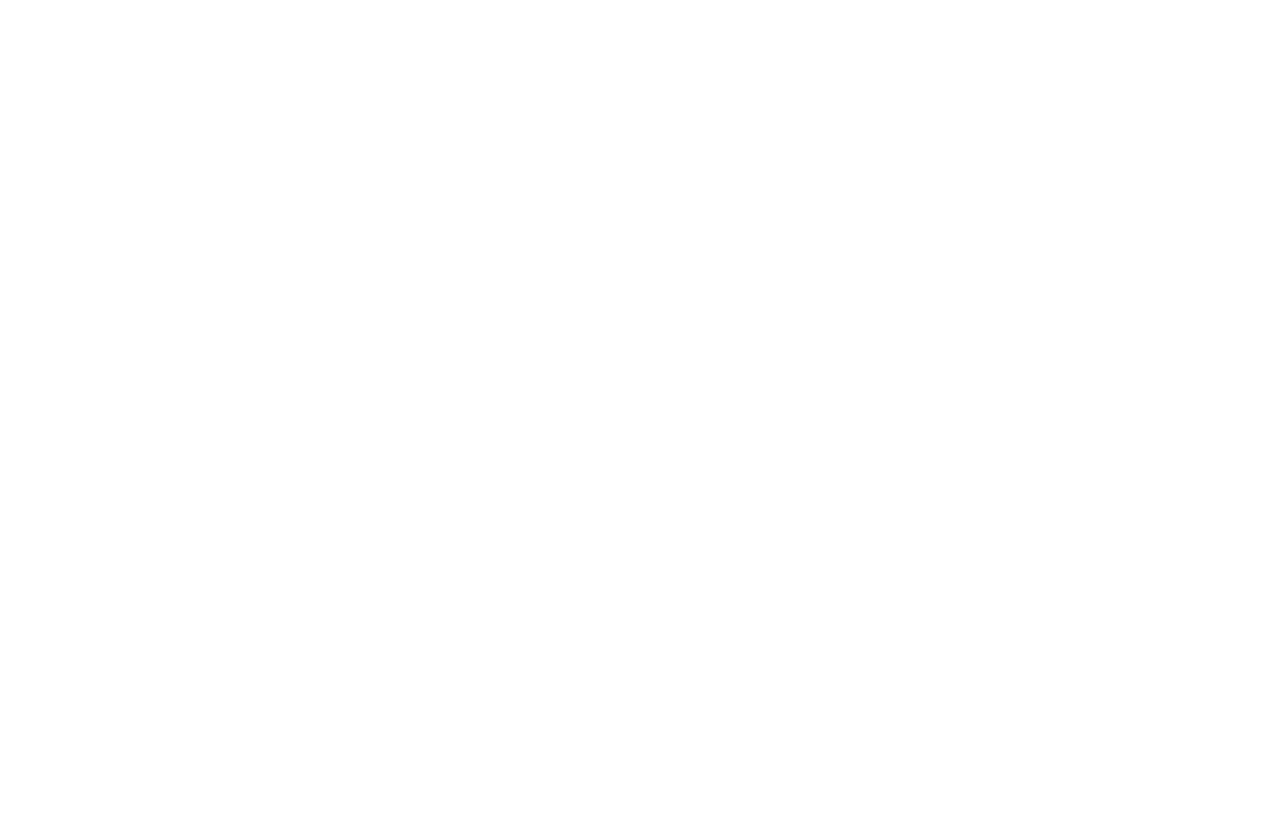
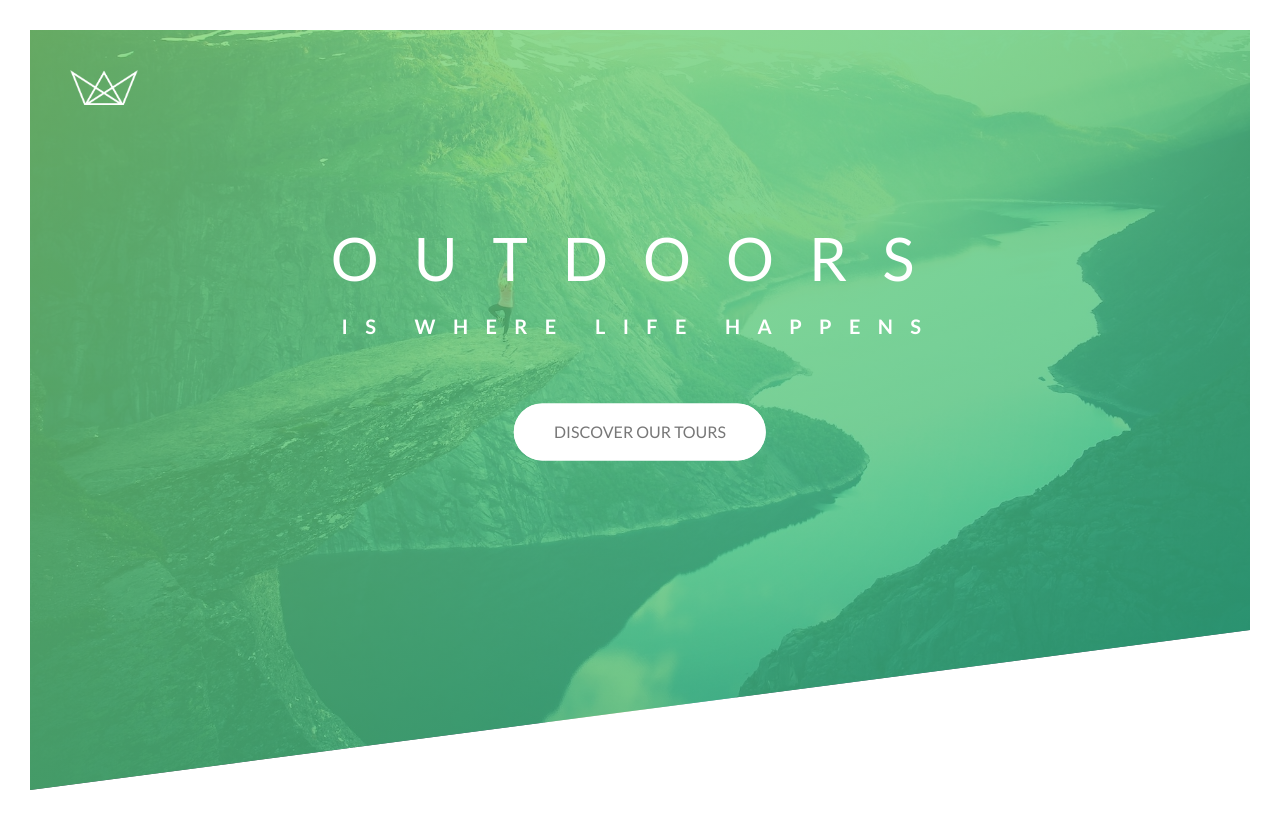
Before and after one commit to Saurav-98/Natours_SCSS, a website built with Vite: page index.html in a window 1280 px wide. Built offline with nearby package versions, Linux system fonts and the light colour scheme.

Commit message:
Header section completed

```diff
--- a/index.html
+++ b/index.html
@@ -4,8 +4,33 @@
     <meta charset="UTF-8" />
     <meta http-equiv="X-UA-Compatible" content="IE=edge" />
     <meta name="viewport" content="width=device-width, initial-scale=1.0" />
+
+    <!-- Google Fonts -->
+    <link rel="preconnect" href="https://fonts.googleapis.com" />
+    <link rel="preconnect" href="https://fonts.gstatic.com" crossorigin />
+    <link
+      href="https://fonts.googleapis.com/css2?family=Lato:wght@100;300;400;700;900&display=swap"
+      rel="stylesheet"
+    />
+    <!--  -->
     <link rel="stylesheet" href="./styles/index.css" />
     <title>NaTours | Starter</title>
   </head>
-  <body></body>
+  <body>
+    <header class="header">
+      <nav>
+        <div class="logo-container">
+          <img src="./assets/logo-white.png" alt="Natours Logo" class="logo" />
+        </div>
+      </nav>
+      <div class="header-content">
+        <h1 class="heading-primary">
+          <span class="heading-primary-main">Outdoors</span>
+          <span class="heading-primary-sub">is where life happens</span>
+        </h1>
+
+        <a href="#" class="btn btn--white btn--animated">Discover our tours</a>
+      </div>
+    </header>
+  </body>
 </html>
--- a/styles/index.css
+++ b/styles/index.css
@@ -0,0 +1,163 @@
+/*
+Light Green: #7ed56f;
+Medium Green : #55c57a;
+Dark Green: #28b485;
+*/
+
+* {
+  margin: 0;
+  padding: 0;
+  box-sizing: border-box;
+}
+a {
+  text-decoration: none;
+  color: #333;
+}
+
+body {
+  font-family: "Lato", sans-serif;
+  font-weight: 400;
+  font-size: 16px;
+  line-height: 1.7;
+  color: #777;
+  padding: 30px;
+}
+
+.header {
+  height: 95vh;
+  width: 100%;
+  background-image: linear-gradient(
+      to right bottom,
+      rgba(126, 213, 111, 0.76),
+      rgba(40, 180, 133, 0.76)
+    ),
+    url(../assets/hero.jpg);
+  background-size: cover;
+  background-position: top;
+  clip-path: polygon(100% 0%, 0% 0%, 0% 100%, 100% 75vh);
+  position: relative;
+}
+
+.logo-container {
+  position: absolute;
+  top: 40px;
+  left: 40px;
+}
+.logo {
+  height: 35px;
+}
+
+.header-content {
+  position: absolute;
+  top: 40%;
+  left: 50%;
+  transform: translate(-50%, -50%);
+  text-align: center;
+}
+
+.heading-primary {
+  color: #fff;
+  text-transform: uppercase;
+  font-weight: 400;
+  backface-visibility: hidden;
+  margin-bottom: 60px;
+}
+
+.heading-primary-main {
+  display: block;
+  font-size: 60px;
+
+  letter-spacing: 35px;
+  animation: moveInRight 1s ease;
+}
+.heading-primary-sub {
+  display: block;
+  font-size: 20px;
+  font-weight: 700;
+  letter-spacing: 17.4px;
+  animation: moveInLeft 1s ease;
+}
+
+@keyframes moveInRight {
+  0% {
+    opacity: 0;
+    transform: translateX(-100px);
+  }
+
+  80% {
+    transform: translateX(10px);
+  }
+  100% {
+    opacity: 1;
+    transform: translateX(0);
+  }
+}
+@keyframes moveInLeft {
+  0% {
+    opacity: 0;
+    transform: translateX(100px);
+  }
+
+  80% {
+    transform: translateX(-10px);
+  }
+  100% {
+    opacity: 1;
+    transform: translateX(0);
+  }
+}
+
+.btn:is(:link, :visited) {
+  display: inline-block;
+  text-transform: uppercase;
+  padding: 15px 40px;
+  transition: all 0.3s ease;
+  border: none;
+  position: relative;
+  border-radius: 100px;
+}
+.btn:is(:hover) {
+  transform: translateY(-4px);
+  box-shadow: 0 10px 20px rgba(0, 0, 0, 0.2);
+}
+.btn:is(:active) {
+  transform: translateY(-1px);
+  box-shadow: 0 5px 10px rgba(0, 0, 0, 0.4);
+}
+.btn--white {
+  background-color: #fff;
+  color: #777;
+}
+.btn--animated {
+  animation: moveInBtn 0.6s ease 0.75s;
+  animation-fill-mode: backwards;
+}
+.btn::after {
+  position: absolute;
+  content: "";
+  display: inline-block;
+  height: 100%;
+  width: 100%;
+  inset: 0;
+  z-index: -1;
+  background-color: #fff;
+  opacity: 1;
+  border-radius: 100px;
+  transition: all 0.4s ease;
+}
+.btn:is(:hover)::after {
+  transform: scaleX(1.8) scaleY(1.4);
+  opacity: 0;
+}
+
+@keyframes moveInBtn {
+  0% {
+    opacity: 0;
+    transform: translateY(100px);
+  }
+
+  100% {
+    opacity: 1;
+    transform: translateY(0);
+  }
+}
```
Also changed, not shown: README.md (added), 1 other file.
